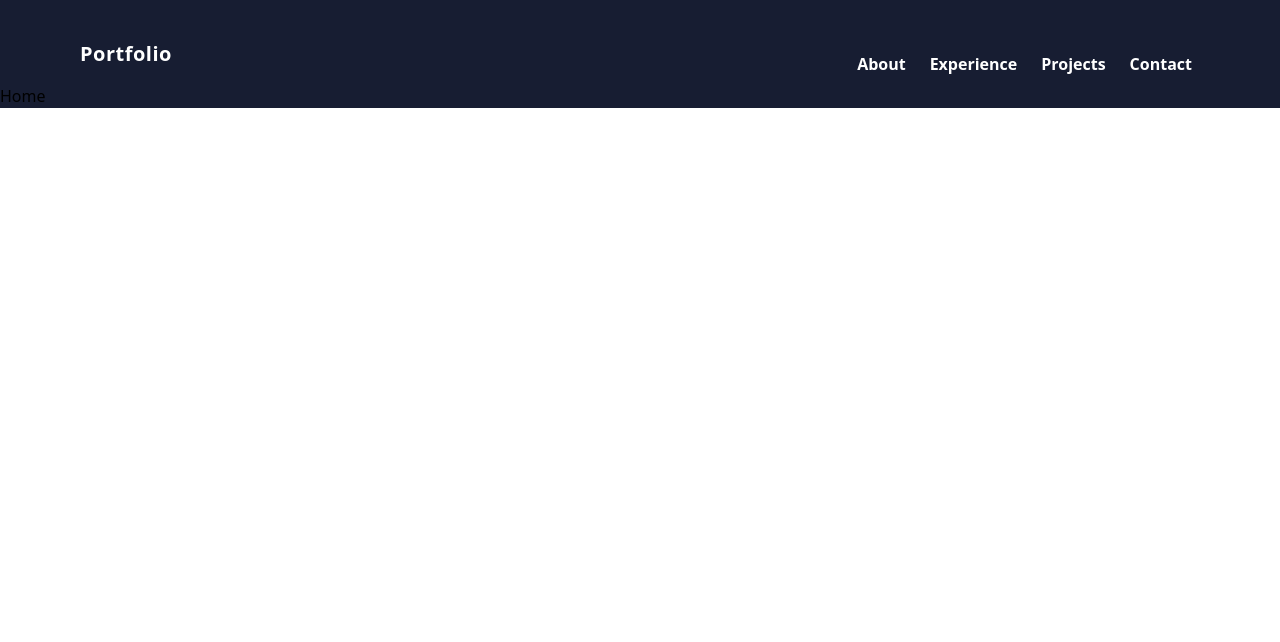
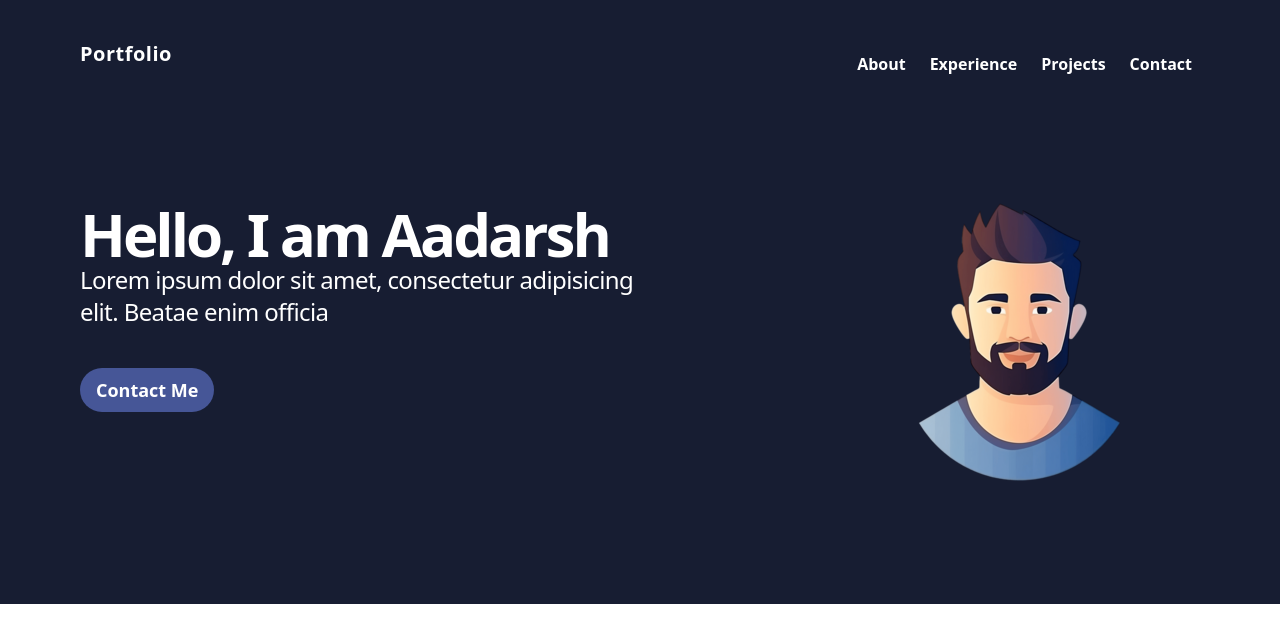
Before and after one commit to aadarsh2305/Portfolio, a React (Vite) app in the folder portfolio_react/: page / in a window 1280 px wide. Shown: the top 642 px of the page. Built offline with nearby package versions, Linux system fonts and the light colour scheme.

Commit message:
Home component added

```diff
--- a/portfolio_react/src/components/Home/Home.jsx
+++ b/portfolio_react/src/components/Home/Home.jsx
@@ -1,9 +1,28 @@
-import React from 'react'
+import React from "react";
+import avatar from '../../assets/Images/pngtree-user-profile-avatar-png-image_10211467.png'
 
 const Home = () => {
   return (
-    <div>Home</div>
-  )
-}
+    <div className="text-white flex w-full justify-between items-start p-10 md:p-20">
+      <div className="md:w-2/4 md:pt-10">
+        <h1 className="text-3xl md:text-6xl font-bold flex leading-normal tracking-tighter">
+          Hello, I am Aadarsh
+        </h1>
+        <p className="text-sm md:text-2xl tracking-tight">
+          Lorem ipsum dolor sit amet, consectetur adipisicing elit. Beatae enim
+          officia
+        </p>
+        <button className="mt-5 md:mt-10 text-white py-2 px-3 text-sm
+                            md:text-lg md:py-2 md:px-4 hover:opacity-85 duration-300
+                            hover:scale-105 font-semibold rounded-3xl bg-[#465697]">
+          Contact Me
+        </button>
+      </div>
+      <div>
+        <img className='' src={avatar} alt="profile_pic"/>
+      </div>
+    </div>
+  );
+};
 
-export default Home
+export default Home;
```
Also changed, not shown: portfolio_react/src/assets/Images/pngtree-user-profile-avatar-png-image_10211467.png (added).
